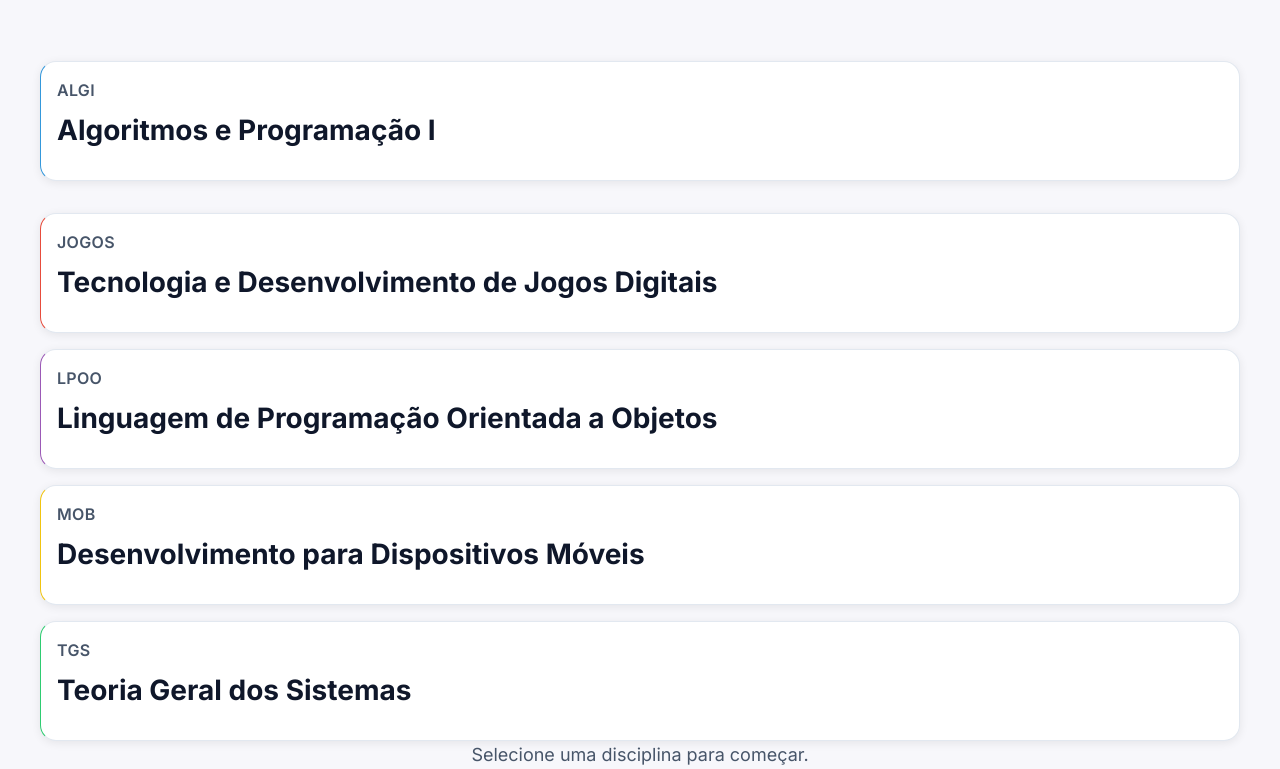
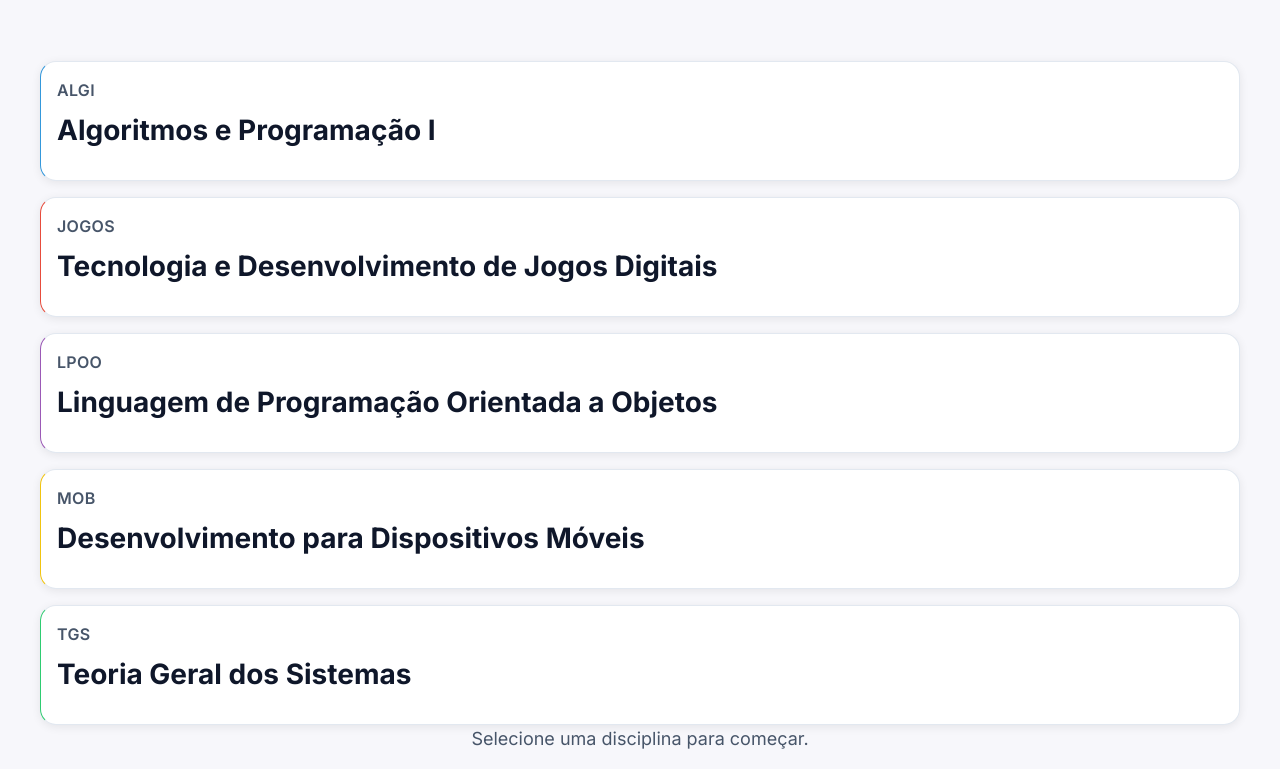
Before and after one commit to sombraprof/disc, a website: page home.html in a window 1280 px wide. Shown: the part 144-913 px from the top of the page. Drawn offline with Linux system fonts and the light colour scheme.

Commit message:
ajuste caminhos

```diff
--- a/home.html
+++ b/home.html
@@ -9,8 +9,8 @@
 
 
     <!-- Keep Tailwind and your custom CSS -->
-    <link rel="stylesheet" href="/css/tailwind.css" />
-    <link rel="stylesheet" href="/css/style.css" />
+    <link rel="stylesheet" href="../css/tailwind.css" />
+    <link rel="stylesheet" href="../css/style.css" />
 
     <!-- Fonts and Icons -->
     <link rel="preconnect" href="https://fonts.googleapis.com" />
@@ -133,7 +133,6 @@
         border: 1px solid var(--panel-border);
         border-radius: var(--radius-xl);
         padding: 1rem;
-        margin-bottom: 1rem;
         transition:
           transform 0.2s ease,
           box-shadow 0.2s ease,
```
Also changed, not shown: index.html (+3 -3 lines).
